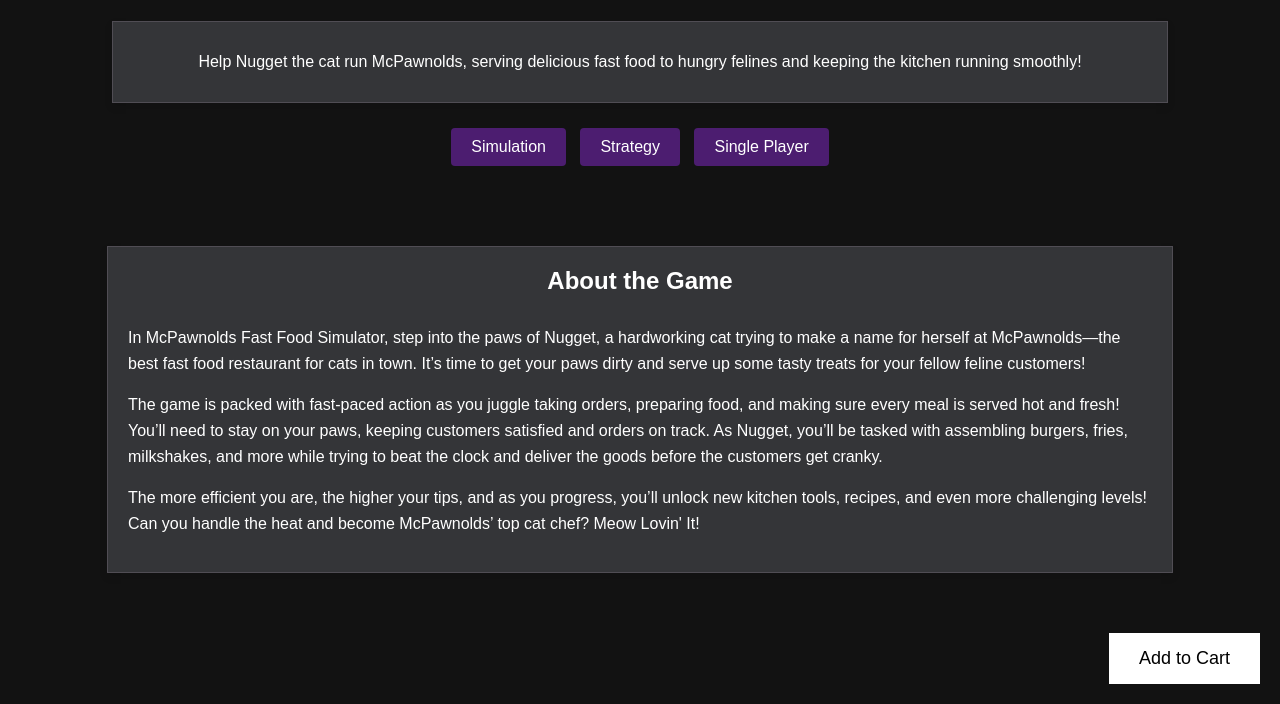
After one commit to Icecreamy8229/kettle, a Flask app: template templates/game page.html in a window 1280 px wide. The commit adds this page. Shown: the part 453-1157 px from the top of the page. Run offline with Flask 3, Linux system fonts and the light colour scheme; the template is opened without the code that fills it, so the values that code supplies are empty; parts of the project's set-up code (start-up, migrations or seed data) failed here and were passed over.

Commit message:
Login styling changes, carousel, game page
Still working on adjusting the styling for the login

```diff
--- /dev/null
+++ b/templates/game page.html
@@ -0,0 +1,167 @@
+<!DOCTYPE html>
+<style>
+body {
+    font-family: Arial, sans-serif;
+    background-color: #121212;
+    color: #fff;
+    margin: 0;
+    padding: 0;
+}
+
+header {
+    background-color: #000;
+    text-align: center;
+    padding: 20px;
+}
+
+header h1 {
+    font-size: 36px;
+}
+
+header p {
+    font-size: 18px;
+    color: #5C5C5C;
+}
+
+
+
+/*Placeholder for the carousel */
+#imagePlaceholderContainer {
+    text-align: center;
+    margin-top: 20px;
+}
+
+#imagePlaceholder {
+    max-width: 100%;
+    height: auto;
+    display: inline-block;
+}
+
+
+#briefDescriptionBox {
+    padding: 15px;
+	background-color: #343538;
+    box-shadow: 0 4px 8px rgba(0, 0, 0, 0.1);
+    margin: 20px auto;
+    width: 80%;
+    max-width: 1200px;
+	border: 1px solid #504d54;
+    color: #fff;
+	text-align: center;
+}
+
+#briefDescriptionBox p {
+    font-size: 16px;
+}
+
+#genreButtons {
+    text-align: center;
+    margin: 20px 0;
+}
+
+.genreButton {
+    background-color: #4C1D70;
+    color: white;
+    border: none;
+    padding: 10px 20px;
+    margin: 5px;
+    cursor: pointer;
+    border-radius: 4px;
+    font-size: 16px;
+	margin-bottom: 60px;
+}
+
+.genreButton:hover {
+    background-color: #6a2c8b;
+}
+
+#detailedDescriptionBox {
+    padding: 20px;
+    margin: 20px auto;
+    width: 80%;
+    max-width: 1200px;
+	background-color: #343538;
+    box-shadow: 0 4px 8px rgba(0, 0, 0, 0.1);
+	border: 1px solid #504d54;
+	margin-bottom: 60px;
+}
+
+#detailedDescriptionBox h2 {
+    font-size: 24px;
+	margin-top: 0px;
+    margin-bottom: 30px;
+	text-align: center;
+}
+
+#detailedDescriptionBox p {
+    font-size: 16px;
+    line-height: 1.6;
+}
+
+#addToCartSection {
+    text-align: right;
+    margin: 20px;
+	max-width: 1553px;
+
+}
+/*i need to put this into a container and move the button to have it align with the
+description still*/
+.button {
+	background-color: white;
+    color: black;
+    padding: 15px 30px;
+    border: none;
+    font-size: 18px;
+    cursor: pointer;
+
+}
+
+.button:hover {
+     background-color: #ddd;
+}
+</style>
+<html lang="en">
+<head>
+    <meta charset="UTF-8">
+    <meta name="viewport" content="width=device-width, initial-scale=1.0">
+</head>
+<body>
+
+
+    <header>
+        <h1 id="gameTitle">McPawnolds Fast food Simulator</h1>
+    </header>
+
+
+	<section id="imagePlaceholderContainer">
+    <div>
+			<img src="tempcarousel.png" alt="Game" id="imagePlaceholder">
+    </div>
+	</section>
+
+
+    <section id="briefDescriptionBox">
+        <p>Help Nugget the cat run McPawnolds, serving delicious fast food to hungry felines and keeping the kitchen running smoothly!</p>
+    </section>
+
+    <section id="genreButtons">
+        <button class="genreButton">Simulation</button>
+        <button class="genreButton">Strategy</button>
+        <button class="genreButton">Single Player</button>
+    </section>
+
+
+    <section id="detailedDescriptionBox">
+        <h2>About the Game</h2>
+        <p>In McPawnolds Fast Food Simulator, step into the paws of Nugget, a hardworking cat trying to make a name for herself at McPawnolds—the best fast food restaurant for cats in town. It’s time to get your paws dirty and serve up some tasty treats for your fellow feline customers!</p>
+
+		<p>The game is packed with fast-paced action as you juggle taking orders, preparing food, and making sure every meal is served hot and fresh! You’ll need to stay on your paws, keeping customers satisfied and orders on track. As Nugget, you’ll be tasked with assembling burgers, fries, milkshakes, and more while trying to beat the clock and deliver the goods before the customers get cranky.</p>
+
+		<p>The more efficient you are, the higher your tips, and as you progress, you’ll unlock new kitchen tools, recipes, and even more challenging levels! Can you handle the heat and become McPawnolds’ top cat chef? Meow Lovin' It!</p>
+    </section>
+
+    <section id="addToCartSection">
+        <button id="addToCartButton" class="button">Add to Cart</button>
+    </section>
+</body>
+</html>
```
Also changed, not shown: static/carousel.css (added, +58 -0 lines), templates/carousel.html (added, +16 -0 lines), templates/login.html (+69 -7 lines).
